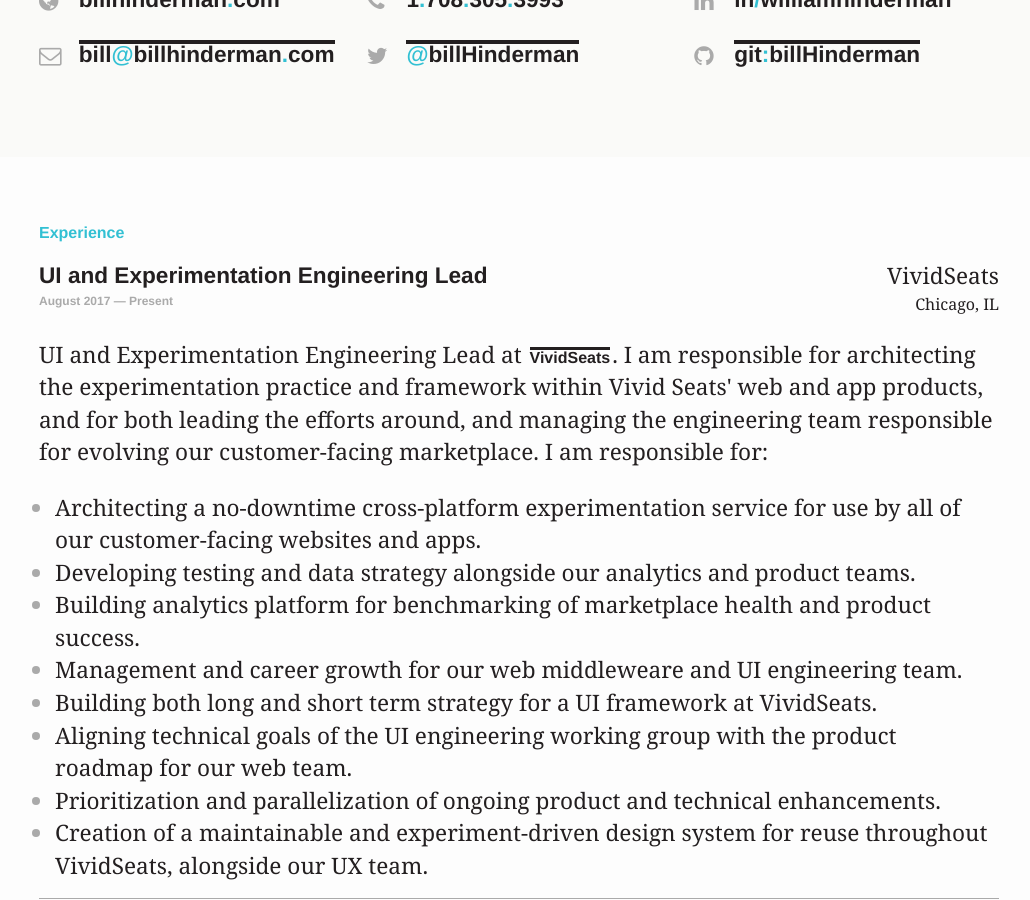
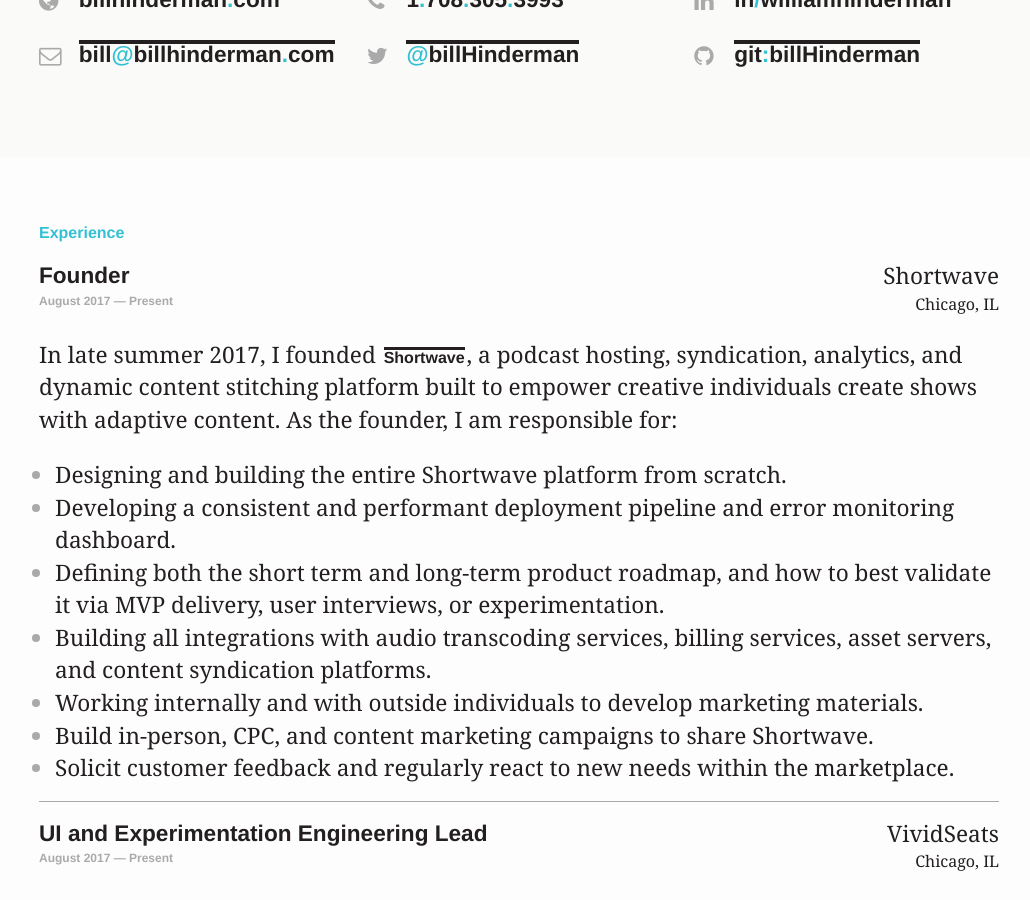
Before and after one commit to billHinderman/resume, a Jekyll site: the page built from index.html, in a window 1280 px wide and 900 px high, scrolled down 1445 px. Shown: the whole window, without its empty margins (121-1151 px from the left). Built offline with Jekyll 4.4.1, drawn with Linux system fonts in a browser that asks for light colours; some of the changed text lies outside the part shown.

Commit message:
Updating shortwave

```diff
--- a/_includes/section-gist.html
+++ b/_includes/section-gist.html
@@ -18,7 +18,7 @@
     </p>
 
     <p>
-      I am also the founder of Shortwave - a platform for adaptive podcasting, launching at Podcon 2017.
+      I am also the founder of <a class="link link-inline" href="http://www.goshortwave.com/" target="_blank">Shortwave</a> - the first adaptive podcast hosting, syndication, and analytics platform.
     </p>
 
     <p>
--- a/_includes/section-work.html
+++ b/_includes/section-work.html
@@ -2,6 +2,31 @@
   <div class="wrapper">
     <h2>Experience</h2>
     <ul class="resume-item-list">
+      <li class="resume-item">
+        <div class="resume-item-main">
+          <div class="resume-item-heading">
+            <h3>Founder</h3>
+            <p class="resume-item-time">August 2017 — Present</p>
+          </div>
+          <div class="resume-item-info">
+            <b class="resume-item-place">Shortwave</b>
+            <address class="resume-item-location">Chicago, IL</address>
+          </div>
+        </div>
+        <p class="resume-item-description">
+            In late summer 2017, I founded <a class="link link-inline" href="http://www.goshortwave.com" target="_blank">Shortwave</a>, a podcast hosting, syndication, analytics, and dynamic content stitching platform built to empower creative individuals create shows with adaptive content. As the founder, I am responsible for:
+        </p>
+        <ul class="resume-item-description list-bullet">
+            <li><span class="text-black">Designing and building the entire Shortwave platform from scratch.</span></li>
+            <li><span class="text-black">Developing a consistent and performant deployment pipeline and error monitoring dashboard.</span></li>
+            <li><span class="text-black">Defining both the short term and long-term product roadmap, and how to best validate it via MVP delivery, user interviews, or experimentation.</span></li>
+            <li><span class="text-black">Building all integrations with audio transcoding services, billing services, asset servers, and content syndication platforms.</span></li>
+            <li><span class="text-black">Working internally and with outside individuals to develop marketing materials.</span></li>
+            <li><span class="text-black">Build in-person, CPC, and content marketing campaigns to share Shortwave.</span></li>
+            <li><span class="text-black">Solicit customer feedback and regularly react to new needs within the marketplace.</span></li>
+        </ul>
+      </li>
+
       <li class="resume-item">
         <div class="resume-item-main">
           <div class="resume-item-heading">
```
